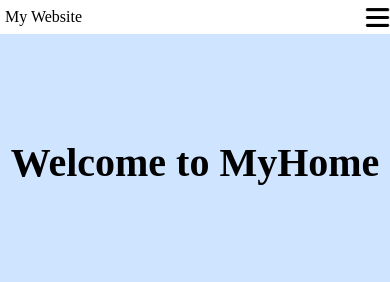
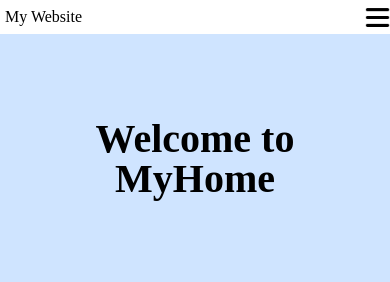
Before and after one commit to RitaChang5527/Week1, a plain HTML site: page index.html in a window 390 px wide. Shown: the top 282 px of the page. Drawn offline with Linux system fonts and the light colour scheme.

Commit message:
Add files via upload

```diff
--- a/style.scss/style.scss
+++ b/style.scss/style.scss
@@ -103,6 +103,11 @@
 }
 
 @media(max-width:1200px){
+    .text{
+        width: 500px; height: 80px;
+        line-height: 80px;
+    }
+
     .main{
         flex-wrap: wrap;
         justify-content: center;
@@ -133,6 +138,10 @@
     .left{
         margin-top: 8px;
     }
+    .text{
+        width: 300px; height: 80px;
+        line-height: 40px;
+    }
     .main{
         justify-content: center;
     }
```
Also changed, not shown: style.scss/style.css, 1 other file.
